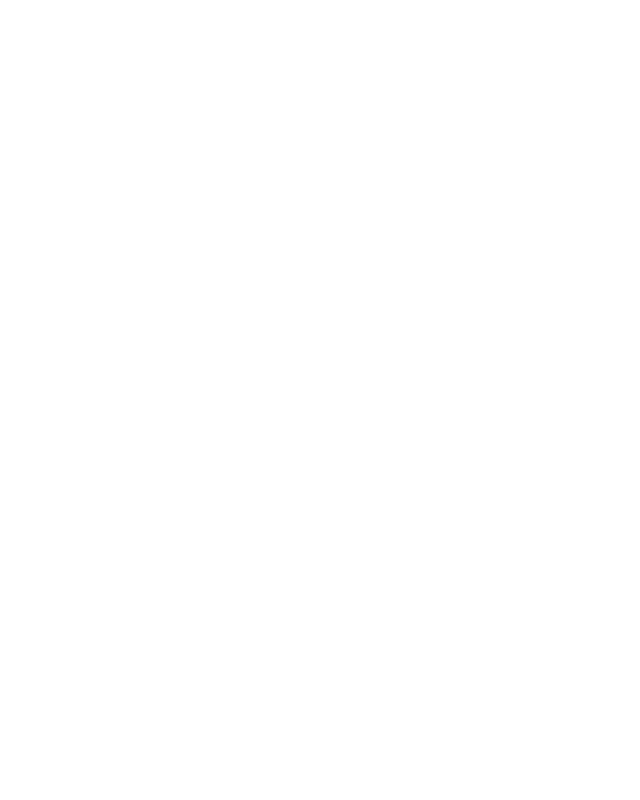
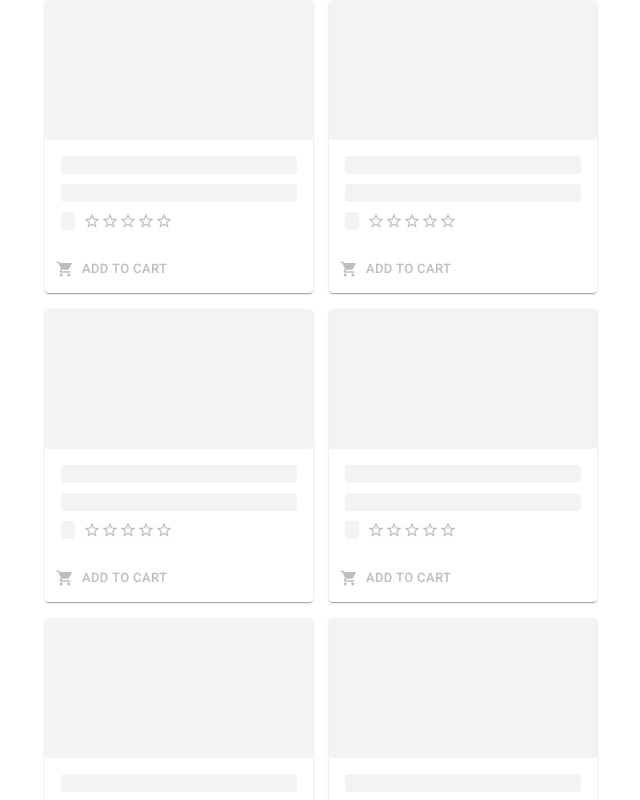
Before and after one commit to ilhamgunawan/lakeba-shopping-cart, a Next.js app: page / in a window 1280 px wide. Shown: the top 800 px of the page, without its empty margins (319-959 px from the left). Built offline with nearby package versions, Linux system fonts and the light colour scheme.

Commit message:
Create product list page

```diff
--- /dev/null
+++ b/components/ProductCard.tsx
@@ -0,0 +1,92 @@
+import Stack from '@mui/material/Stack'
+import Card from '@mui/material/Card'
+import CardContent from '@mui/material/CardContent'
+import CardMedia from '@mui/material/CardMedia'
+import Typography from '@mui/material/Typography'
+import Rating from '@mui/material/Rating'
+import ShoppingCartIcon from '@mui/icons-material/ShoppingCart'
+import {
+  Button,
+  CardActionArea,
+  CardActions,
+  Skeleton
+} from '@mui/material'
+import { Product } from '@/lib/product'
+import { formatNumberToUSD } from '@/utils/common'
+
+type Props = {
+  product: Product
+}
+
+export default function ProductCard({ product }: Props) {
+  return (
+    <Card>
+      <CardActionArea href={`/products/${product.id}`}>
+        <CardMedia
+          component="img"
+          height="140"
+          image={product.thumbnail}
+          alt={product.title}
+        />
+        <CardContent>
+          <Typography gutterBottom variant="h5" fontWeight={500} fontSize={14} component="div" textOverflow="ellipsis">
+            {product.title}
+          </Typography>
+          <Typography variant="body1" fontWeight={500} fontSize={12} color="text.primary" marginBottom={2}>
+            {formatNumberToUSD(product.price)}
+          </Typography>
+          <Stack direction="row" spacing={1} alignItems="center">
+            <Typography fontSize={12} color="text.secondary">
+              {product.rating}
+            </Typography>
+            <Rating
+              name="read-only"
+              value={product.rating}
+              precision={0.5}
+              size="small"
+              readOnly
+            />
+          </Stack>
+        </CardContent>
+      </CardActionArea>
+      <CardActions>
+        <Stack>
+          <Button size="small" color="primary" startIcon={<ShoppingCartIcon />}>
+            Add to cart
+          </Button>
+        </Stack>
+      </CardActions>
+    </Card>
+  )
+}
+
+export function Placeholder() {
+  return (
+    <Card>
+      <CardActionArea>
+        <Skeleton variant="rounded" width="100%" height={140} />
+        <CardContent>
+          <Skeleton variant="rounded" width="100%" height={18} style={{ marginBottom: "10px" }} />
+          <Skeleton variant="rounded" width="100%" height={18} style={{ marginBottom: "10px" }} />
+          <Stack direction="row" spacing={1} alignItems="center">
+            <Skeleton variant="rounded" width={14} height={18} />
+            <Rating
+              name="read-only"
+              value={0}
+              precision={0.5}
+              size="small"
+              readOnly
+            />
+          </Stack>
+        </CardContent>
+      </CardActionArea>
+      <CardActions>
+        <Stack>
+          <Button disabled size="small" color="primary" startIcon={<ShoppingCartIcon />}>
+            Add to cart
+          </Button>
+        </Stack>
+      </CardActions>
+    </Card>
+  )
+}
--- /dev/null
+++ b/lib/product.ts
@@ -0,0 +1,40 @@
+import getConfig from "next/config"
+import { NextConfig } from "next"
+
+const { publicRuntimeConfig }: NextConfig = getConfig()
+const baseUrl: string = publicRuntimeConfig?.baseUrl
+const limit: number = publicRuntimeConfig?.requestLimit
+
+export interface Product {
+  id: number
+  title: string
+  description: string
+  price: number
+  discountPercentage: number
+  rating: number
+  stock: number
+  thumbnail: string
+  images: string[]
+}
+
+export type GetProductsResponse = {
+  products: Product[]
+  total: number
+  skip: number
+  limit: number
+}
+
+export type GetProductsRequest = {
+  page: number
+}
+
+export async function getProducts(req: GetProductsRequest) {
+  const url = new URL(baseUrl + "products")
+  const skip = (req.page - 1) * limit
+  url.searchParams.append("limit", limit.toString())
+  url.searchParams.append("skip", skip.toString())
+
+  const res = await fetch(url)
+  const data: GetProductsResponse = await res.json()
+  return data
+}
--- a/next.config.js
+++ b/next.config.js
@@ -1,6 +1,10 @@
 /** @type {import('next').NextConfig} */
 const nextConfig = {
   reactStrictMode: true,
+  publicRuntimeConfig: {
+    baseUrl: "https://dummyjson.com/",
+    requestLimit: 10,
+  }
 }
 
 module.exports = nextConfig
--- a/pages/_app.tsx
+++ b/pages/_app.tsx
@@ -2,6 +2,7 @@
 import '@fontsource/roboto/400.css'
 import '@fontsource/roboto/500.css'
 import '@fontsource/roboto/700.css'
+import CssBaseline from '@mui/material/CssBaseline'
 import type { AppProps } from 'next/app'
 import {
   QueryClient,
@@ -12,8 +13,11 @@
 
 export default function App({ Component, pageProps }: AppProps) {
   return (
-    <QueryClientProvider client={queryClient}>
-      <Component {...pageProps} />
-    </QueryClientProvider>
+    <>
+      <CssBaseline />
+      <QueryClientProvider client={queryClient}>
+        <Component {...pageProps} />
+      </QueryClientProvider>
+    </>
   )
 }
--- a/pages/index.tsx
+++ b/pages/index.tsx
@@ -1,4 +1,9 @@
+import Container from '@mui/material/Container'
+import Grid from '@mui/material/Grid'
+import ProductCard, { Placeholder } from '@/components/ProductCard'
 import { GetServerSideProps } from "next"
+import { useQuery } from "react-query"
+import { getProducts } from "@/lib/product"
 
 export const getServerSideProps: GetServerSideProps = async (context) => {
   const page = context.query.page ? parseInt(context.query.page as string) : 1
@@ -8,6 +13,70 @@
   }
 }
 
-export default function IndexPage() {
-  return null
+type Props = {
+  page: number
 }
+
+export default function IndexPage({ page }: Props) {
+  const queryKey = `products-${page}`
+  const { isLoading, data } = useQuery(queryKey, () => getProducts({ page }))
+
+  if (!data && isLoading) {
+    return (
+      <Container maxWidth="sm">
+        <Grid container spacing={2}>
+          <ProductPlaceholders />
+        </Grid>
+      </Container>
+    )
+  }
+
+  return (
+    <Container maxWidth="sm">
+      <Grid container spacing={2}>
+        {data?.products.map((product) =>
+          <Grid key={product.id} item xs={12} sm={6}>
+            <ProductCard product={product}/>
+          </Grid>
+        )}
+      </Grid>
+    </Container>
+  )
+}
+
+function ProductPlaceholders() {
+  return (
+    <>
+      <Grid item xs={12} sm={6}>
+        <Placeholder />
+      </Grid>
+      <Grid item xs={12} sm={6}>
+        <Placeholder />
+      </Grid>
+      <Grid item xs={12} sm={6}>
+        <Placeholder />
+      </Grid>
+      <Grid item xs={12} sm={6}>
+        <Placeholder />
+      </Grid>
+      <Grid item xs={12} sm={6}>
+        <Placeholder />
+      </Grid>
+      <Grid item xs={12} sm={6}>
+        <Placeholder />
+      </Grid>
+      <Grid item xs={12} sm={6}>
+        <Placeholder />
+      </Grid>
+      <Grid item xs={12} sm={6}>
+        <Placeholder />
+      </Grid>
+      <Grid item xs={12} sm={6}>
+        <Placeholder />
+      </Grid>
+      <Grid item xs={12} sm={6}>
+        <Placeholder />
+      </Grid>
+    </>
+  )
+}
--- /dev/null
+++ b/utils/common.ts
@@ -0,0 +1,6 @@
+export function formatNumberToUSD(input: number) {
+  return new Intl.NumberFormat("en", {
+    style: "currency",
+    currency: "USD" })
+  .format(input)
+}
```
Also changed, not shown: 1 other file (tests, documents, lock files or other folders).
